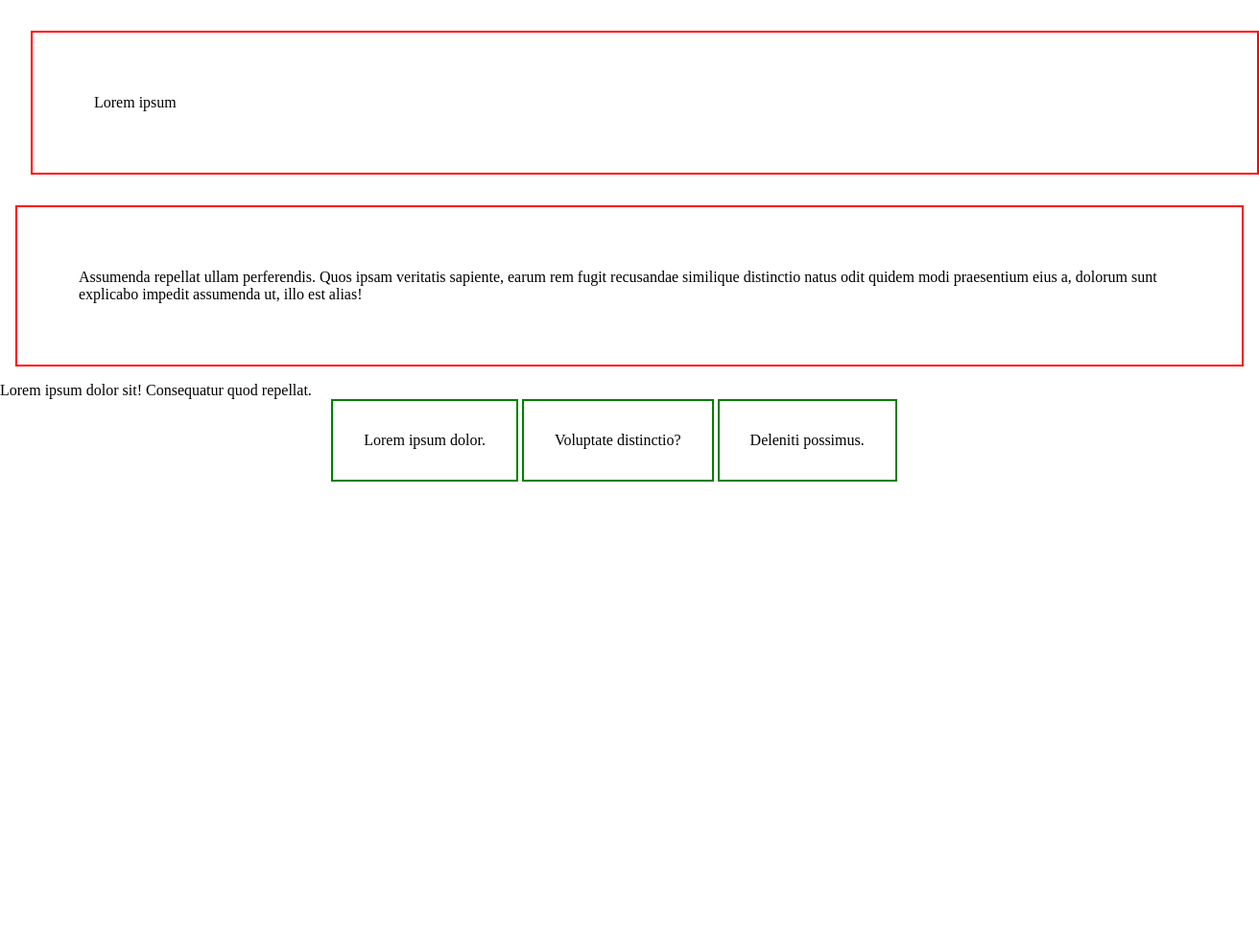
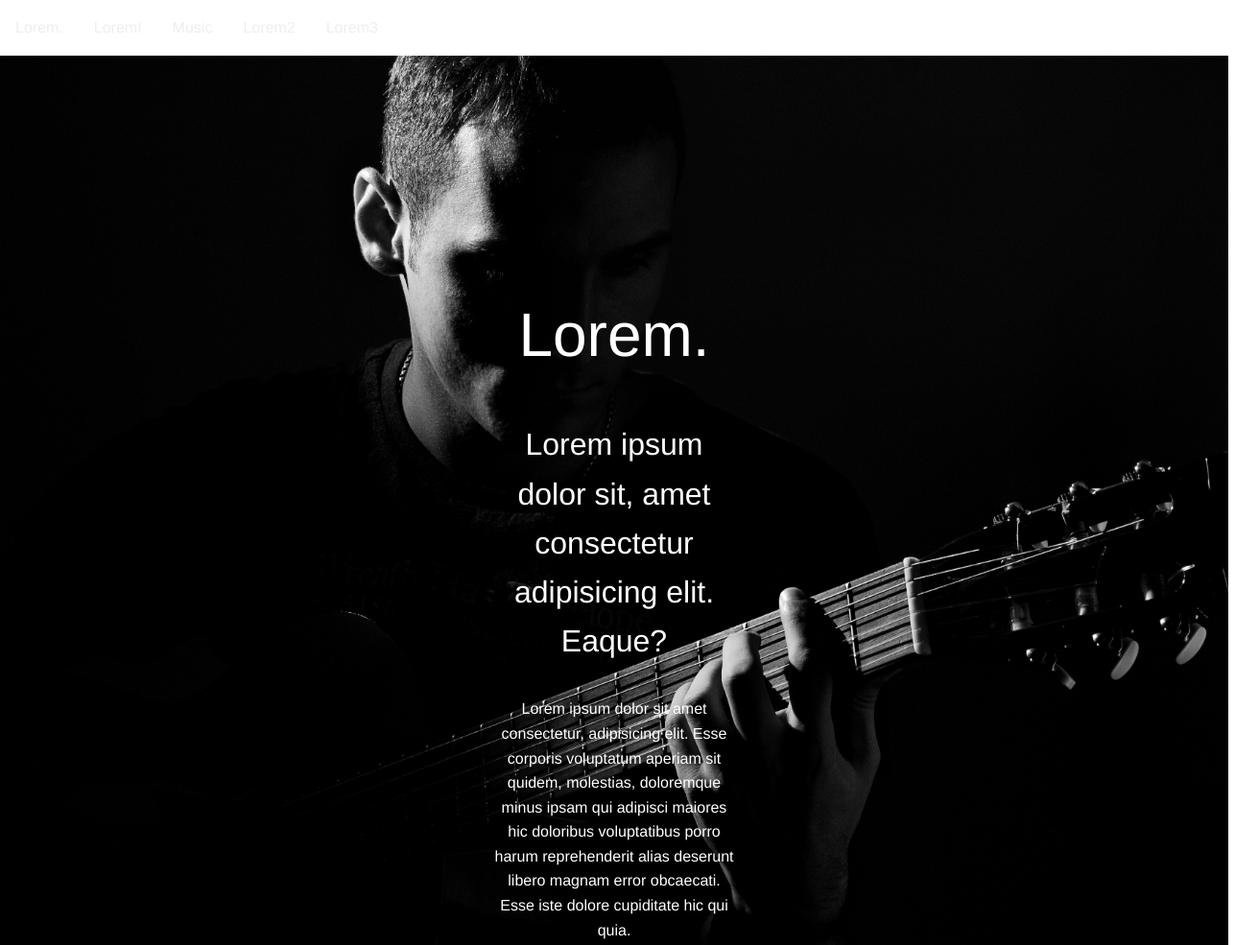
Before and after one commit to flinnadev/project2-people2024, a plain HTML site: page index.html in a window 1280 px wide. Shown: the top 985 px of the page at 96% size, 1312 px wide, since content can reach past the window. Before the commit the page ends 800 px from the top, so only its background shows below. Drawn offline with Linux system fonts and the light colour scheme.

Commit message:
Add background

```diff
--- /dev/null
+++ b/assets/css/recet.css
@@ -0,0 +1,129 @@
+/* http://meyerweb.com/eric/tools/css/reset/
+   v2.0 | 20110126
+   License: none (public domain)
+*/
+
+html,
+body,
+div,
+span,
+applet,
+object,
+iframe,
+h1,
+h2,
+h3,
+h4,
+h5,
+h6,
+p,
+blockquote,
+pre,
+a,
+abbr,
+acronym,
+address,
+big,
+cite,
+code,
+del,
+dfn,
+em,
+img,
+ins,
+kbd,
+q,
+s,
+samp,
+small,
+strike,
+strong,
+sub,
+sup,
+tt,
+var,
+b,
+u,
+i,
+center,
+dl,
+dt,
+dd,
+ol,
+ul,
+li,
+fieldset,
+form,
+label,
+legend,
+table,
+caption,
+tbody,
+tfoot,
+thead,
+tr,
+th,
+td,
+article,
+aside,
+canvas,
+details,
+embed,
+figure,
+figcaption,
+footer,
+header,
+hgroup,
+menu,
+nav,
+output,
+ruby,
+section,
+summary,
+time,
+mark,
+audio,
+video {
+  margin: 0;
+  padding: 0;
+  border: 0;
+  font-size: 100%;
+  font: inherit;
+  vertical-align: baseline;
+}
+/* HTML5 display-role reset for older browsers */
+article,
+aside,
+details,
+figcaption,
+figure,
+footer,
+header,
+hgroup,
+menu,
+nav,
+section {
+  display: block;
+}
+body {
+  line-height: 1;
+}
+ol,
+ul {
+  list-style: none;
+}
+blockquote,
+q {
+  quotes: none;
+}
+blockquote:before,
+blockquote:after,
+q:before,
+q:after {
+  content: "";
+  content: none;
+}
+table {
+  border-collapse: collapse;
+  border-spacing: 0;
+}
--- a/assets/css/styles.css
+++ b/assets/css/styles.css
@@ -1,21 +1,68 @@
+@font-face {
+  font-family: "PT sans";
+  src: url("./../css/fonts/PT_sans/PT_Sans.zip");
+}
+
 * {
-  margin: 0;
-  padding: 0;
-}
-div {
-  border: 2px red solid;
-  padding: 5vw; /* vh, vw, vmin, % */
-  margin: 1em;
-  width: 100%;
   box-sizing: border-box;
 }
 
-ul {
+html {
+  font-size: 16px;
+}
+
+body {
+  font-family: "RT Sans", Helvetica, sans-serif;
+  color: white;
+  line-height: 1.6;
+}
+
+h1 {
+  font-size: 4rem;
+  margin-bottom: 0.6em;
+}
+
+h2 {
+  font-size: 2rem;
+  margin-bottom: 1em;
+}
+
+a {
+  text-decoration: none;
+  color: inherit;
+  font-size: 1rem;
+}
+
+.main-header {
+  background-color: #252529;
+  color: #eeeeee;
+  font-size: 0;
+}
+
+.nav-list-item {
+  display: inline-block;
+}
+
+.nav-link {
+  display: inline-block;
+  padding: 1em;
+}
+
+.first-section {
+  background-color: #252529;
+  background-image: url("./../images/showcase.jpeg");
+  background-repeat: no-repeat;
+  background-size: cover;
+  background-position: center;
+  min-height: 100vh;
+  padding: 15em 0 1em;
   text-align: center;
 }
 
-li {
-  display: inline-block;
-  border: 2px solid green;
-  padding: 2em;
+.center-wrapper {
+  max-width: 1276px;
+  width: 100%;
+  max-width: 320px;
+  margin: 0 auto;
+  padding: 0 2em;
 }
--- a/index.html
+++ b/index.html
@@ -4,22 +4,54 @@
     <meta charset="UTF-8" />
     <meta name="viewport" content="width=device-width, initial-scale=1.0" />
     <title>Document</title>
+    <link rel="stylesheet" href="./assets/css/recet.css" />
     <link rel="stylesheet" href="./assets/css/styles.css" />
   </head>
 
   <body>
-    <div style="margin: 2em">Lorem ipsum</div>
-    <div>
-      Assumenda repellat ullam perferendis. Quos ipsam veritatis sapiente, earum
-      rem fugit recusandae similique distinctio natus odit quidem modi
-      praesentium eius a, dolorum sunt explicabo impedit assumenda ut, illo est
-      alias!
-    </div>
-    <span>Lorem ipsum dolor sit!</span>
-    <span>Consequatur quod repellat.</span>
-    <ul>
-      <li>Lorem ipsum dolor.</li>
-      <li>Voluptate distinctio?</li>
-      <li>Deleniti possimus.</li>
+    <heder class="main-header">
+      <nav>
+        <ul>
+          <li class="nav-list-item">
+            <a class="nav-link" href="">Lorem.</a>
+          </li>
+          <li class="nav-list-item">
+            <a class="nav-link" href="">Lorem!</a>
+          </li>
+          <li class="nav-list-item">
+            <a class="nav-link" href="">Music</a>
+          </li>
+          <li class="nav-list-item">
+            <a class="nav-link" href="">Lorem2</a>
+          </li>
+          <li class="nav-list-item">
+            <a class="nav-link" href="">Lorem3</a>
+          </li>
+        </ul>
+      </nav>
+    </heder>
+    <main>
+      <div class="first-section">
+        <div class="center-wrapper">
+          <h1>Lorem.</h1>
+          <section>
+            <h2>
+              Lorem ipsum dolor sit, amet consectetur adipisicing elit. Eaque?
+            </h2>
+            <p>
+              Lorem ipsum dolor sit amet consectetur, adipisicing elit. Esse
+              corporis voluptatum aperiam sit quidem, molestias, doloremque
+              minus ipsam qui adipisci maiores hic doloribus voluptatibus porro
+              harum reprehenderit alias deserunt libero magnam error obcaecati.
+              Esse iste dolore cupiditate hic qui quia.
+            </p>
+          </section>
+        </div>
+      </div>
+      <div class="first-section"></div>
+      <section>
+        <h2 id="Music">Music</h2>
+      </section>
+    </main>
   </body>
 </html>
```
Also changed, not shown: assets/images/showcase.jpeg (added), 1 other file.
